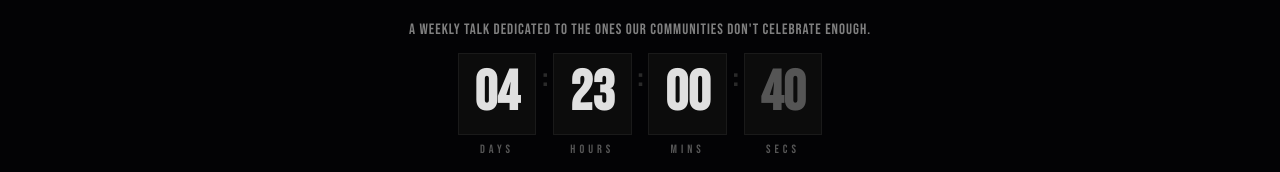
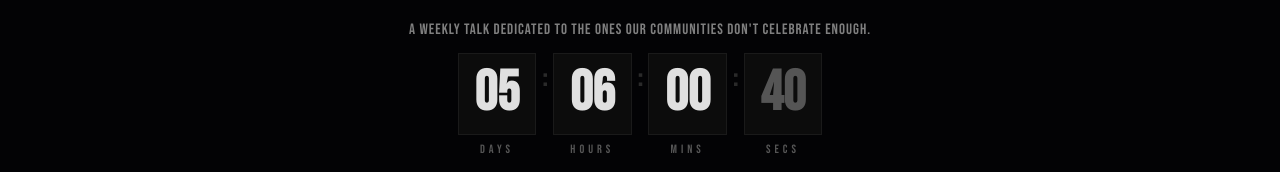
Before and after one commit to ISOAnis/ISOInstitute, a React (Vite) app: page / in a window 1280 px wide. Shown: the part 570-742 px from the top of the page. Built offline with nearby package versions, Linux system fonts and the light colour scheme.

Commit message:
Align Assist timer with weekly Sunday MST live schedule.
Use a recurring Sunday 6-7 PM MST window so countdown holds at zero during live session, resets at 7 PM, and updates CTA to Currently Live with active animation.

Co-authored-by: Cursor <cursoragent@cursor.com>

```diff
--- a/src/pages/EventSplashPage.tsx
+++ b/src/pages/EventSplashPage.tsx
@@ -34,7 +34,39 @@ const PILOT_APPLICATION_URL = 'https://form.typeform.com/to/ersVpyNB';
 // Temporary: Google Form while Supabase waitlist is unavailable
 const WAITLIST_FORM_URL = 'https://forms.gle/A4RZXCqNptBGkLE39';
 const LIVE_STREAM_URL = 'https://www.youtube.com/watch?v=InKonCD5Hbw';
-const ASSIST_STREAM_START = new Date('2026-05-31T18:00:00');
+const ASSIST_WEEK_MS = 7 * 24 * 60 * 60 * 1000;
+const ASSIST_LIVE_START_HOUR_MST = 18; // Sunday 6 PM MST
+const ASSIST_LIVE_END_HOUR_MST = 19; // Sunday 7 PM MST
+const MST_OFFSET_MS = -7 * 60 * 60 * 1000;
+
+function getAssistSchedule(now: Date) {
+  // Shift into a fixed MST timeline (UTC-7) to keep weekly boundaries stable.
+  const nowMs = now.getTime();
+  const nowMstMs = nowMs + MST_OFFSET_MS;
+  const nowMst = new Date(nowMstMs);
+
+  const day = nowMst.getUTCDay();
+  const hours = nowMst.getUTCHours();
+  const minutes = nowMst.getUTCMinutes();
+  const seconds = nowMst.getUTCSeconds();
+  const milliseconds = nowMst.getUTCMilliseconds();
+
+  const elapsedInWeekMs =
+    (((day * 24 + hours) * 60 + minutes) * 60 + seconds) * 1000 + milliseconds;
+  const weekStartMstMs = nowMstMs - elapsedInWeekMs;
+
+  const liveStartMstMs = weekStartMstMs + ASSIST_LIVE_START_HOUR_MST * 60 * 60 * 1000;
+  const liveEndMstMs = weekStartMstMs + ASSIST_LIVE_END_HOUR_MST * 60 * 60 * 1000;
+
+  const isLive = nowMstMs >= liveStartMstMs && nowMstMs < liveEndMstMs;
+  const nextTargetMstMs = nowMstMs >= liveEndMstMs ? liveStartMstMs + ASSIST_WEEK_MS : liveStartMstMs;
+  const diffMs = isLive ? 0 : Math.max(0, nextTargetMstMs - nowMstMs);
+
+  return {
+    isLive,
+    diffMs,
+  };
+}
 
 // =============================================================================
 // COMPONENTS
@@ -114,7 +146,8 @@ function AssistCountdownSection() {
     return () => window.clearInterval(id);
   }, []);
 
-  const diff = Math.max(0, ASSIST_STREAM_START.getTime() - now.getTime());
+  const { diffMs } = getAssistSchedule(now);
+  const diff = diffMs;
 
   const days = String(Math.floor(diff / 86400000)).padStart(2, '0');
   const hours = String(Math.floor((diff % 86400000) / 3600000)).padStart(2, '0');
@@ -476,8 +509,8 @@ function LiveStreamButton({ onClick }: { onClick: () => void }) {
     return () => window.clearInterval(id);
   }, []);
 
-  const msUntilStart = ASSIST_STREAM_START.getTime() - now.getTime();
-  const shouldAnimate = msUntilStart > 0 && msUntilStart <= 60 * 60 * 1000;
+  const { isLive, diffMs } = getAssistSchedule(now);
+  const shouldAnimate = isLive || (diffMs > 0 && diffMs <= 60 * 60 * 1000);
 
   return (
     <motion.button
@@ -500,7 +533,7 @@ function LiveStreamButton({ onClick }: { onClick: () => void }) {
       whileHover={{ scale: 1.02 }}
       whileTap={{ scale: 0.98 }}
     >
-      Join Live Stream
+      {isLive ? 'Currently Live' : 'Join Live Stream'}
     </motion.button>
   );
 }
```
